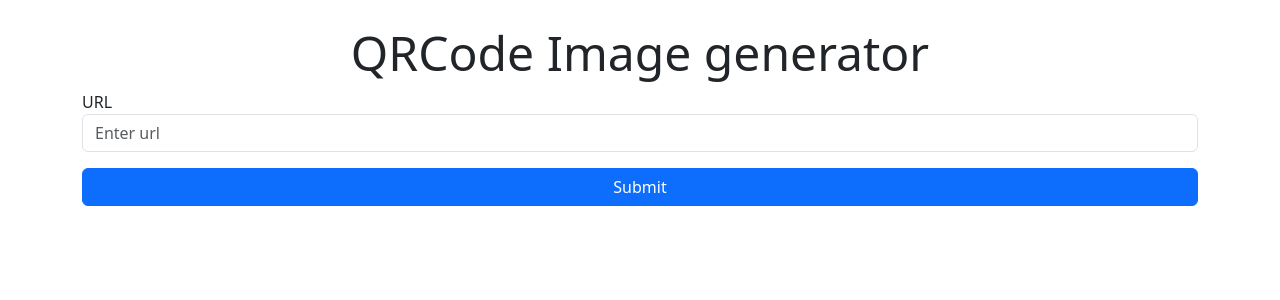
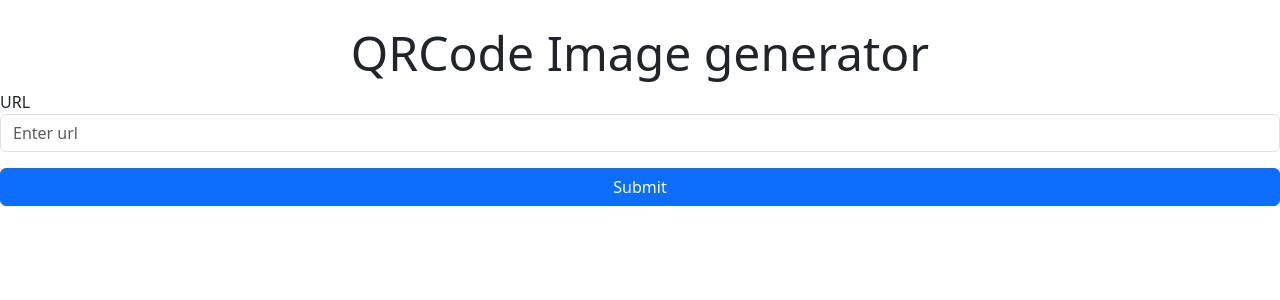
Before and after one commit to DaudLN/qrcode-generator, a Django app: page / in a window 1280 px wide. Shown: the top 300 px of the page. Run offline with Django 4.2, Linux system fonts and the light colour scheme; data comes from the database, SQL or seed files in the repository.

Commit message:
Update base.html

```diff
--- a/templates/base.html
+++ b/templates/base.html
@@ -8,7 +8,7 @@
     <script src="https://cdn.jsdelivr.net/npm/bootstrap@5.3.0-alpha1/dist/js/bootstrap.bundle.min.js" integrity="sha384-w76AqPfDkMBDXo30jS1Sgez6pr3x5MlQ1ZAGC+nuZB+EYdgRZgiwxhTBTkF7CXvN" crossorigin="anonymous"></script>
   </head>
   <body>
-    <main class="container">
+    <main>
       {% block content %}
       {% endblock content %}
     </main>
```
